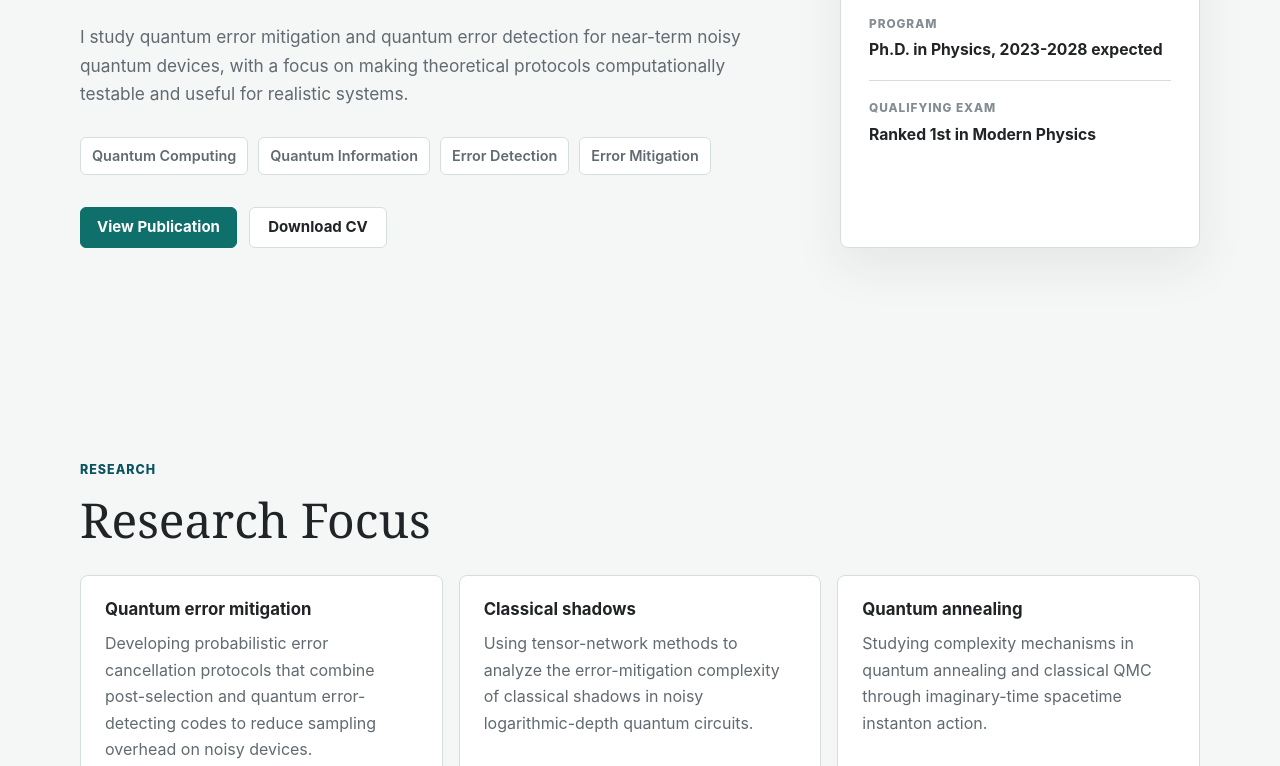
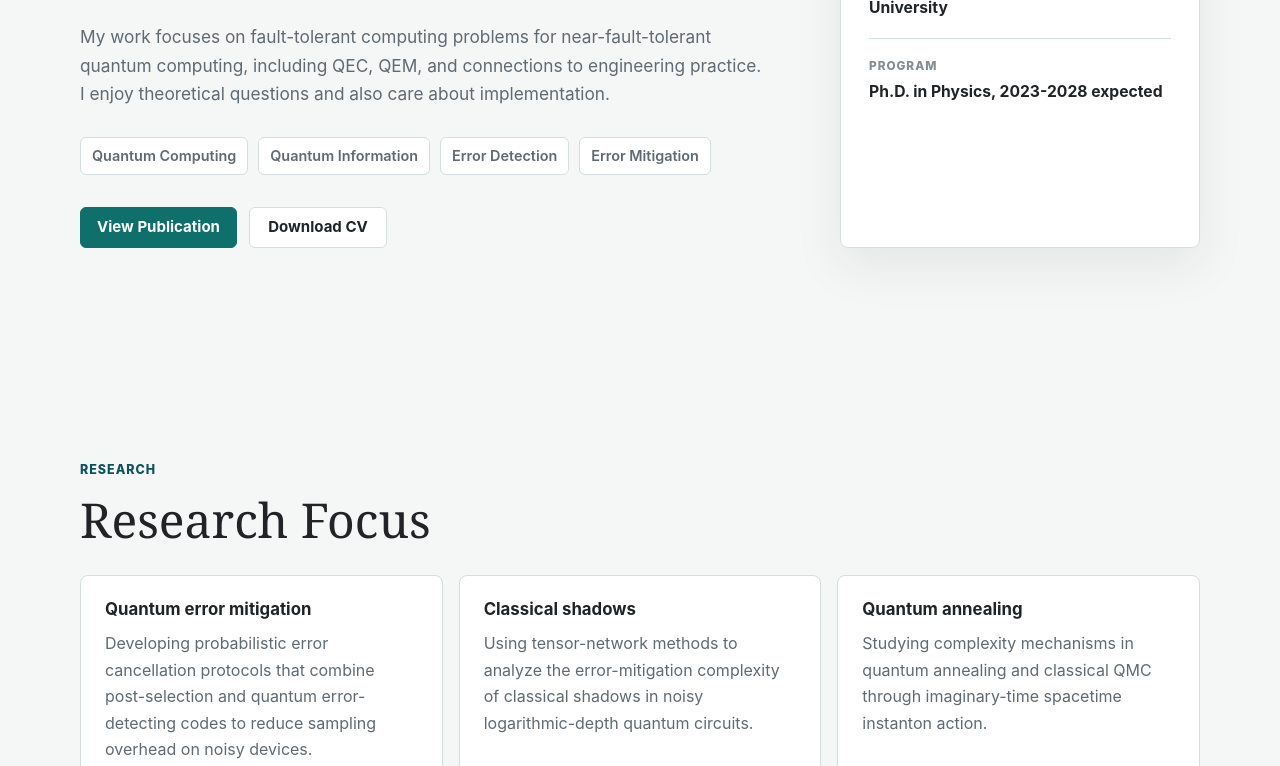
Before and after one commit to yuanyithu/yuanyithu.github.io, a plain HTML site: page index.html in a window 1280 px wide. Shown: the part 411-1177 px from the top of the page. Drawn offline with Linux system fonts and the light colour scheme.

Commit message:
Update profile copy and Chinese name

```diff
--- a/index.html
+++ b/index.html
@@ -15,7 +15,7 @@
 <body>
   <header class="site-header">
     <nav class="nav" aria-label="Primary navigation">
-      <a class="brand" href="#top" aria-label="Yi Yuan home">Yi Yuan</a>
+      <a class="brand" href="#top" aria-label="Yi Yuan home" data-i18n="brandName">Yi Yuan</a>
       <div class="nav-links" aria-label="Section navigation">
         <a href="#about" data-i18n="navAbout">About</a>
         <a href="#research" data-i18n="navResearch">Research</a>
@@ -38,9 +38,9 @@
       <div class="hero-grid">
         <div class="hero-copy">
           <p class="eyebrow" data-i18n="heroEyebrow">Quantum computing and quantum information</p>
-          <h1 id="hero-title">Yi Yuan</h1>
+          <h1 id="hero-title" data-i18n="heroName">Yi Yuan</h1>
           <p class="hero-role" data-i18n="heroRole">Ph.D. Candidate in Physics, Tsinghua University</p>
-          <p class="hero-summary" data-i18n="heroSummary">I study quantum error mitigation and quantum error detection for near-term noisy quantum devices, with a focus on making theoretical protocols computationally testable and useful for realistic systems.</p>
+          <p class="hero-summary" data-i18n="heroSummary">My work focuses on fault-tolerant computing problems for near-fault-tolerant quantum computing, including QEC, QEM, and connections to engineering practice. I enjoy theoretical questions and also care about implementation.</p>
           <div class="hero-tags" aria-label="Research keywords">
             <span data-i18n="tagQuantumComputing">Quantum Computing</span>
             <span data-i18n="tagQuantumInformation">Quantum Information</span>
@@ -61,10 +61,6 @@
             <div>
               <dt data-i18n="highlightEducationLabel">Program</dt>
               <dd data-i18n="highlightEducation">Ph.D. in Physics, 2023-2028 expected</dd>
-            </div>
-            <div>
-              <dt data-i18n="highlightExamLabel">Qualifying Exam</dt>
-              <dd data-i18n="highlightExam">Ranked 1st in Modern Physics</dd>
             </div>
           </dl>
         </aside>
@@ -157,7 +153,7 @@
         </div>
         <div>
           <h3 data-i18n="skillMlTitle">AI and ML</h3>
-          <p>JAX, PyTorch, CNN modeling, Transformer architectures, RLHF workflows, LLM API applications</p>
+          <p>JAX, PyTorch, CNN modeling, Transformer architectures</p>
         </div>
         <div>
           <h3 data-i18n="skillToolsTitle">Tools</h3>
@@ -187,7 +183,7 @@
       </div>
       <div class="compact-list">
         <p data-i18n="honorsBody">Tsinghua Alumni - Zhang Mingwei Scholarship; multiple Department of Physics scholarships for academic excellence, innovation, and overall achievement; Outstanding Student Leader.</p>
-        <p data-i18n="leadershipBody">Student Counselor, Department of Physics, Tsinghua University; Youth League Branch Secretary for a Class A branch.</p>
+        <p data-i18n="leadershipBody">Student Counselor, Department of Physics, Tsinghua University.</p>
       </div>
     </section>
 
--- a/script.js
+++ b/script.js
@@ -7,9 +7,11 @@
       navProjects: "Projects",
       navCv: "CV",
       navContact: "Contact",
+      brandName: "Yi Yuan",
       heroEyebrow: "Quantum computing and quantum information",
+      heroName: "Yi Yuan",
       heroRole: "Ph.D. Candidate in Physics, Tsinghua University",
-      heroSummary: "I study quantum error mitigation and quantum error detection for near-term noisy quantum devices, with a focus on making theoretical protocols computationally testable and useful for realistic systems.",
+      heroSummary: "My work focuses on fault-tolerant computing problems for near-fault-tolerant quantum computing, including QEC, QEM, and connections to engineering practice. I enjoy theoretical questions and also care about implementation.",
       tagQuantumComputing: "Quantum Computing",
       tagQuantumInformation: "Quantum Information",
       tagQec: "Error Detection",
@@ -20,8 +22,6 @@
       highlightAffiliation: "Department of Physics, Tsinghua University",
       highlightEducationLabel: "Program",
       highlightEducation: "Ph.D. in Physics, 2023-2028 expected",
-      highlightExamLabel: "Qualifying Exam",
-      highlightExam: "Ranked 1st in Modern Physics",
       researchEyebrow: "Research",
       researchTitle: "Research Focus",
       focusQuantumTitle: "Quantum error mitigation",
@@ -57,7 +57,7 @@
       honorsEyebrow: "Experience",
       honorsTitle: "Honors and Leadership",
       honorsBody: "Tsinghua Alumni - Zhang Mingwei Scholarship; multiple Department of Physics scholarships for academic excellence, innovation, and overall achievement; Outstanding Student Leader.",
-      leadershipBody: "Student Counselor, Department of Physics, Tsinghua University; Youth League Branch Secretary for a Class A branch.",
+      leadershipBody: "Student Counselor, Department of Physics, Tsinghua University.",
       contactEyebrow: "Contact",
       contactTitle: "Professional Links",
       footerUpdated: "Last updated"
@@ -69,9 +69,11 @@
       navProjects: "项目",
       navCv: "简历",
       navContact: "联系",
+      brandName: "袁逸",
       heroEyebrow: "量子计算与量子信息",
+      heroName: "袁逸",
       heroRole: "清华大学物理系博士研究生",
-      heroSummary: "我的研究方向是面向近期含噪量子设备的量子误差缓解与量子错误探测，重点关注如何将理论协议转化为可计算、可验证并适用于实际系统的方案。",
+      heroSummary: "我的研究方向是near fault tolerant quantum computing的容错计算问题，包括QEC、QEM，以及与工程实际问题的结合。我喜欢理论问题，也关心工程实现",
       tagQuantumComputing: "量子计算",
       tagQuantumInformation: "量子信息",
       tagQec: "错误探测",
@@ -82,8 +84,6 @@
       highlightAffiliation: "清华大学物理系",
       highlightEducationLabel: "培养阶段",
       highlightEducation: "物理学博士，预计 2028 年毕业",
-      highlightExamLabel: "资格考试",
-      highlightExam: "现代物理方向排名第 1",
       researchEyebrow: "研究",
       researchTitle: "研究方向",
       focusQuantumTitle: "量子误差缓解",
@@ -119,7 +119,7 @@
       honorsEyebrow: "经历",
       honorsTitle: "荣誉与工作经历",
       honorsBody: "清华大学校友 - 张明为奖学金；多次获得物理系学业优秀、创新创业和综合优秀奖学金；优秀学生干部。",
-      leadershipBody: "清华大学物理系学生辅导员；曾任团支部书记，所在支部获评甲级团支部。",
+      leadershipBody: "清华大学物理系学生辅导员。",
       contactEyebrow: "联系",
       contactTitle: "专业链接",
       footerUpdated: "最后更新"
@@ -162,7 +162,12 @@
     });
 
     root.lang = language === "zh" ? "zh-CN" : "en";
+    document.title = language === "zh" ? "袁逸 | 清华大学物理系博士研究生" : "Yi Yuan | Physics Ph.D. Candidate";
     root.setAttribute("data-language", language);
+    document.querySelector(".brand").setAttribute(
+      "aria-label",
+      language === "zh" ? "袁逸主页" : "Yi Yuan home"
+    );
     languageButton.setAttribute(
       "aria-label",
       language === "zh" ? "Switch language to English" : "切换到中文"
```
Also changed, not shown: 4 other files.
